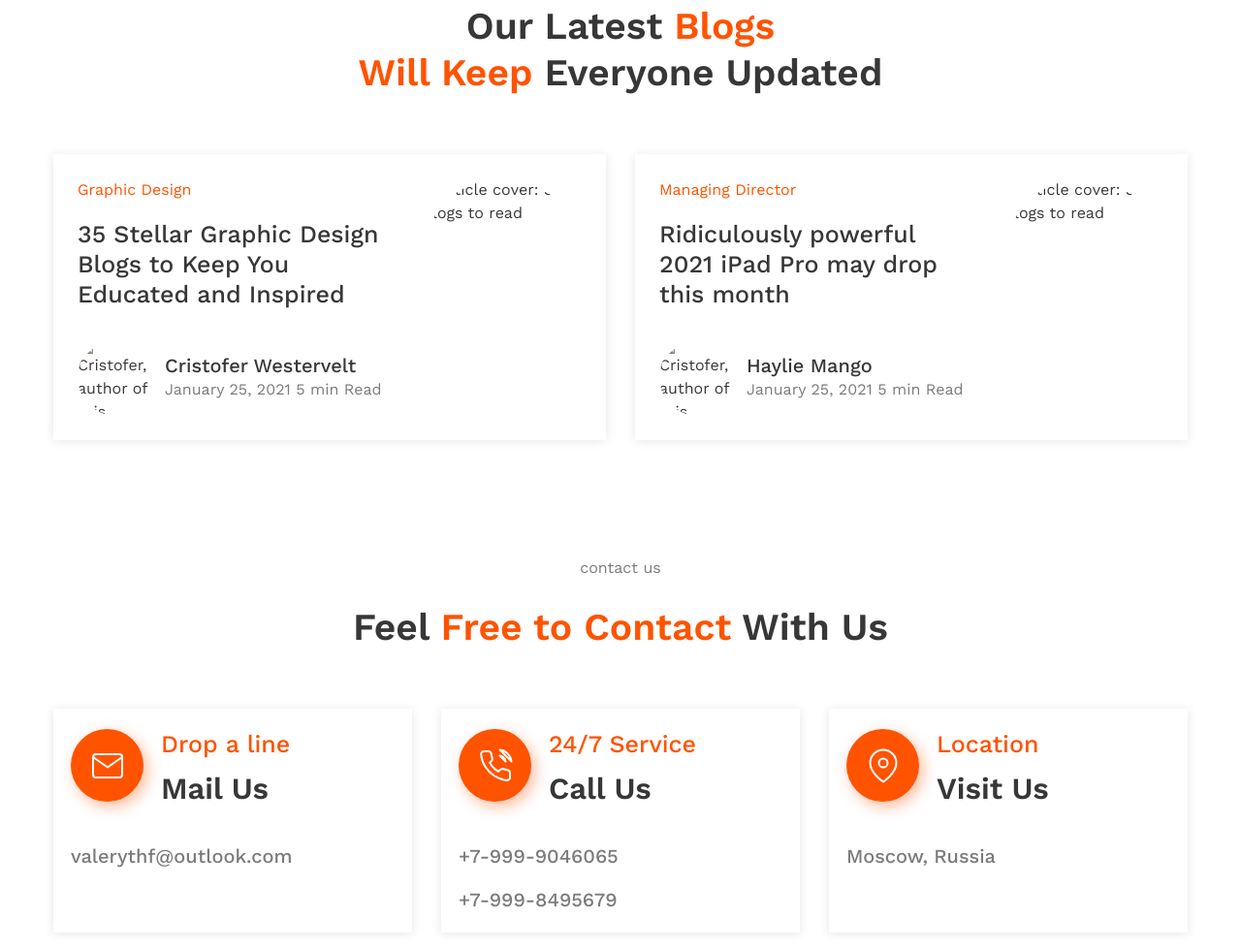
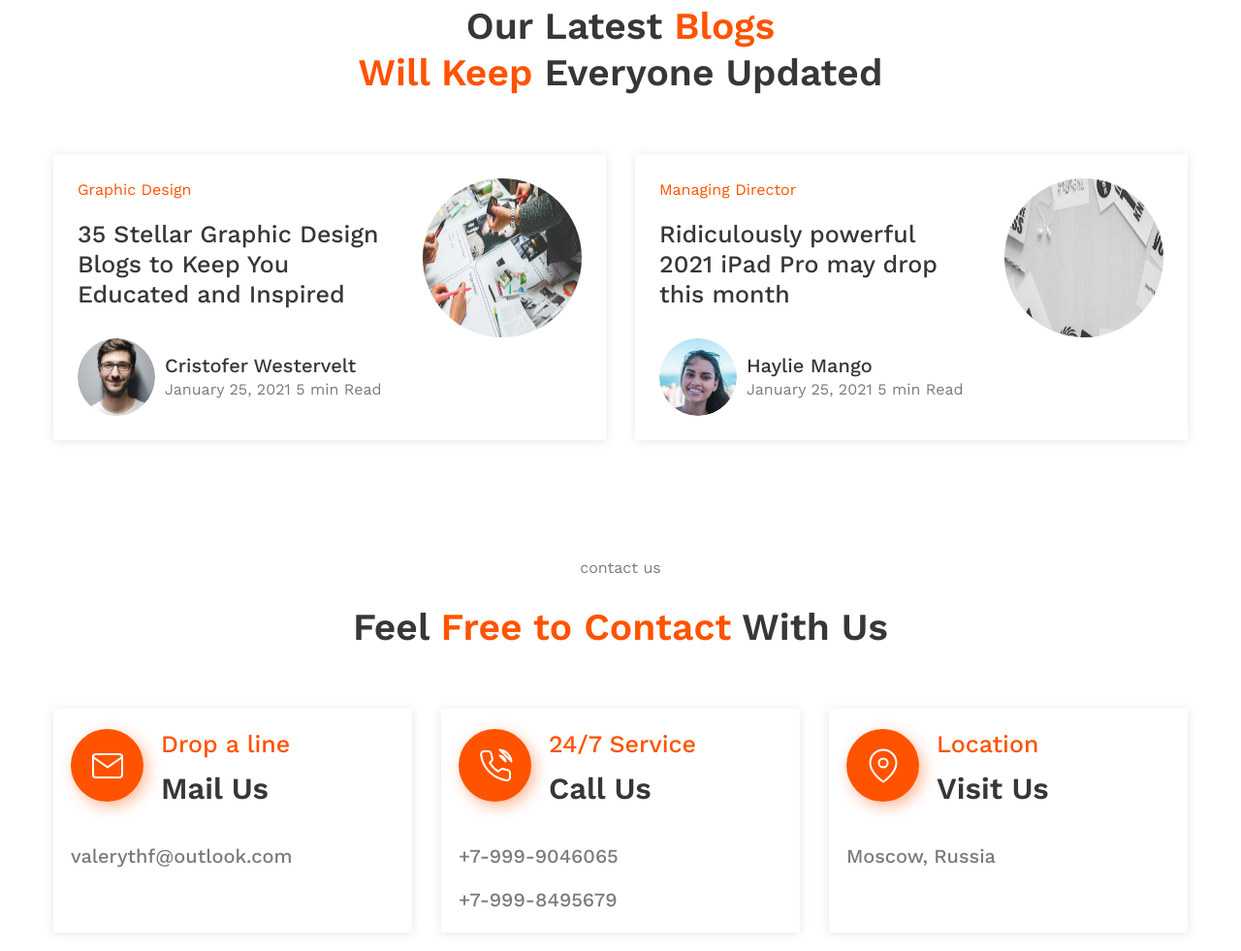
Before and after one commit to va1erymakar0v/Project--Digiency, a plain HTML site: page index.html in a window 1280 px wide. Shown: the part 6310-7291 px from the top of the page at 97% size. Drawn offline with Linux system fonts and the light colour scheme.

Commit message:
Fixes an image loss on authors

```diff
--- a/index.html
+++ b/index.html
@@ -527,7 +527,7 @@
                 <span class="blog__theme">Graphic Design</span>
                 <p class="blog__article">35 Stellar Graphic Design Blogs to Keep You Educated and Inspired</p>
                 <div class="blog__author">
-                  <img class="blog__author-photo" src="images/blog/Cristofer.jpg" alt="Cristofer, author of this article" width="80" height="80">
+                  <img class="blog__author-photo" src="images/authors/Cristofer.jpg" alt="Cristofer, author of this article" width="80" height="80">
                   <div class="blog__author-info">
                     <div class="blog__author-name">Cristofer Westervelt</div>
                     <span class="blog__date">January 25, 2021</span>
@@ -535,7 +535,7 @@
                   </div>
                 </div>
               </div>
-              <img class="blog__cover" src="images/blog/35-blogs.jpg" alt="Article cover: 35 blogs to read" width="164" height="164">
+              <img class="blog__cover" src="images/blog-page/article-1.jpg" alt="Article cover: 35 blogs to read" width="164" height="164">
             </a>
 
             <a class="blog__item" href="blog.html">
@@ -543,7 +543,7 @@
                 <span class="blog__theme">Managing Director</span>
                 <p class="blog__article">Ridiculously powerful 2021 iPad Pro may drop this month</p>
                 <div class="blog__author">
-                  <img class="blog__author-photo" src="images/blog/Haylie.jpg" alt="Cristofer, author of this article" width="80" height="80">
+                  <img class="blog__author-photo" src="images/authors/Haylie.jpg" alt="Cristofer, author of this article" width="80" height="80">
                   <div class="blog__author-info">
                     <div class="blog__author-name">Haylie Mango</div>
                     <span class="blog__date">January 25, 2021</span>
@@ -551,7 +551,7 @@
                   </div>
                 </div>
               </div>
-              <img class="blog__cover" src="images/blog/ipad.jpg" alt="Article cover: 35 blogs to read" width="164" height="164">
+              <img class="blog__cover" src="images/blog-page/article-2.jpg" alt="Article cover: 35 blogs to read" width="164" height="164">
             </a>
           </div>
         </div>
```
Also changed, not shown: article.html (+1 -1 lines), images/authors/Cristofer.jpg (added), images/authors/Haylie.jpg (added).
